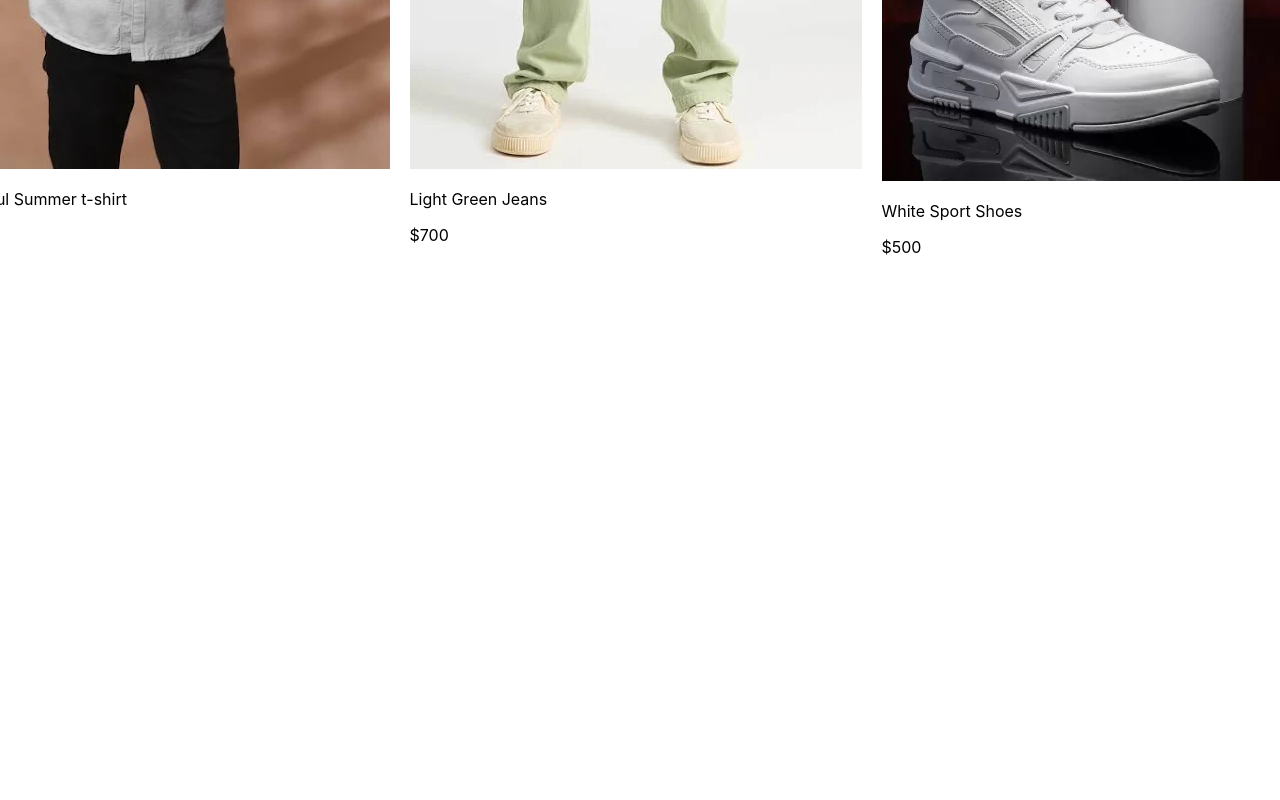
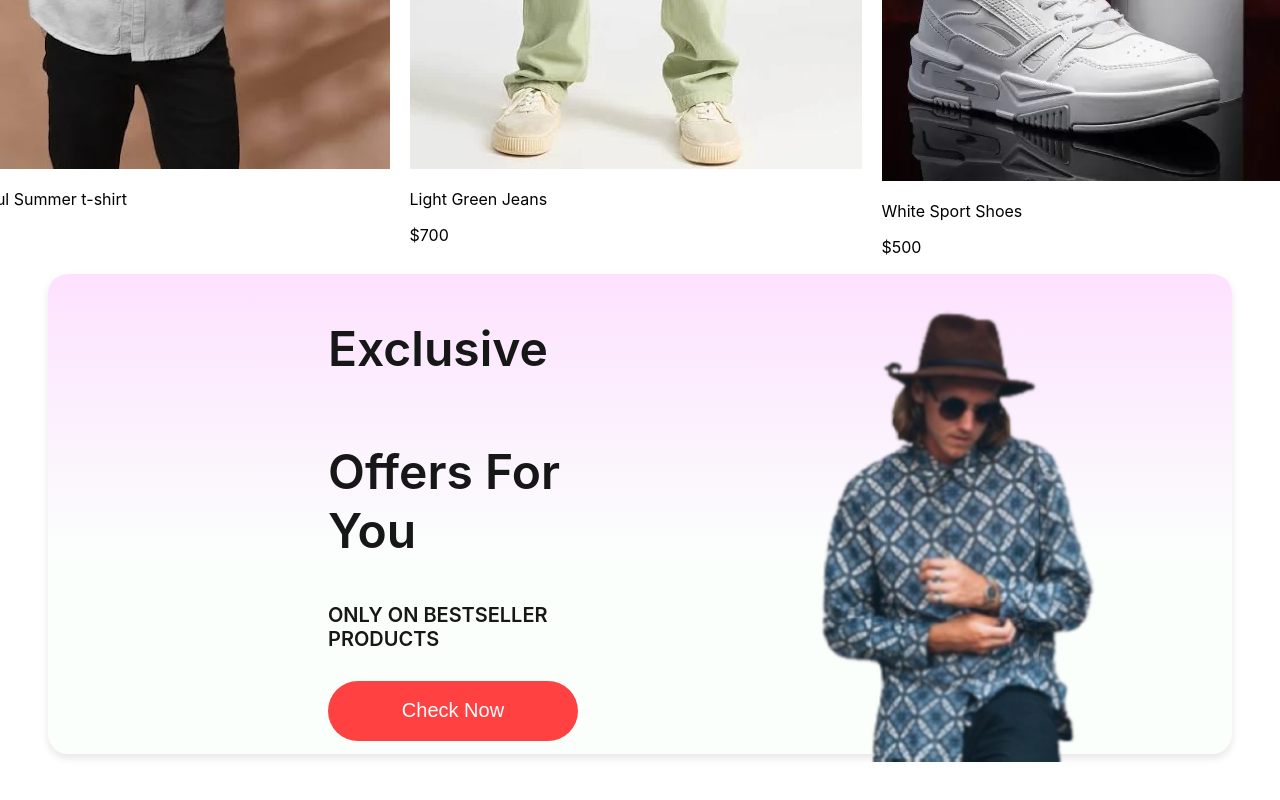
Before and after one commit to shreyamorti28/Ecommerce, a React (Create React App) app: page / in a window 1280 px wide. Shown: the part 827-1627 px from the top of the page. Before the commit the page ends 1084 px from the top, so only its background shows below. Built offline with nearby package versions, Linux system fonts and the light colour scheme.

Commit message:
Summer Collection commit

```diff
--- /dev/null
+++ b/src/components/Offers/Offers.css
@@ -0,0 +1,64 @@
+.offers {
+    width: 80%;
+    height: 60vh;
+    display: flex;
+    margin: auto;
+    padding: 0 80px;
+    margin-bottom: 100px;
+    margin-top: 100px;
+    background: linear-gradient(180deg, #fde1ff 0%, #e1ffea22 60%);
+    border-radius: 20px;
+    box-shadow: 0 4px 8px rgba(0, 0, 0, 0.1);
+    margin-top: 200px;
+
+}
+
+.offers-left {
+    flex: 1;
+    display: flex;
+    flex-direction: column;
+    justify-content: center;
+    margin-left:200px;
+}
+
+.offers-left h1 {
+    color: #171717;
+    font-size: 3rem;
+    font-weight: 600;
+}
+
+.offers-left p {
+    color: #171717;
+    font-size: 1.25rem;
+    font-weight: 600;
+    margin: 10px 0;
+}
+
+.offers-left button {
+    width: 250px;
+    height: 60px;
+    border-radius: 30px;
+    background: #ff4141;
+    border: none;
+    color: white;
+    font-size: 1.25rem;
+    font-weight: 500;
+    margin-top: 20px;
+    cursor: pointer;
+    transition: background 0.3s ease;
+}
+
+.offers-left button:hover {
+    background: #e34040;
+}
+
+.offers-right {
+    flex: 1;
+    display: flex;
+    align-items: center;
+    justify-content: flex-end;
+    margin-left: 40px;
+}
+.offers-right img {
+    margin-bottom:50px;
+}
--- /dev/null
+++ b/src/components/Offers/Offers.jsx
@@ -0,0 +1,21 @@
+import React from 'react'
+import exclusive_image from '../Assets/exclusive.png'
+import './Offers.css'
+
+const Offers = () => {
+    return (
+        <div className='offers'>
+            <div className="offers-left">
+                <h1>Exclusive</h1>
+                <h1>Offers For You</h1>
+                <p>ONLY ON BESTSELLER PRODUCTS</p>
+                <button>Check Now</button>
+            </div>
+            <div className="offers-right">
+                <img src={exclusive_image} alt="Exclusive Offers"/>
+            </div>
+        </div>
+    )
+}
+
+export default Offers
--- a/src/components/Pages/Home.jsx
+++ b/src/components/Pages/Home.jsx
@@ -1,6 +1,7 @@
 import React from 'react'
 import Hero from '../Hero/Hero'
 import Popular from '../Popular/Popular'
+import Offers from '../Offers/Offers'
 
 
 const Home = () => {
@@ -8,6 +9,7 @@ const Home = () => {
     <div>
       <Hero/>
       <Popular/>
+      <Offers/>
     </div>
   )
 }
```
Also changed, not shown: src/components/Assets/exclusive.png (added).
